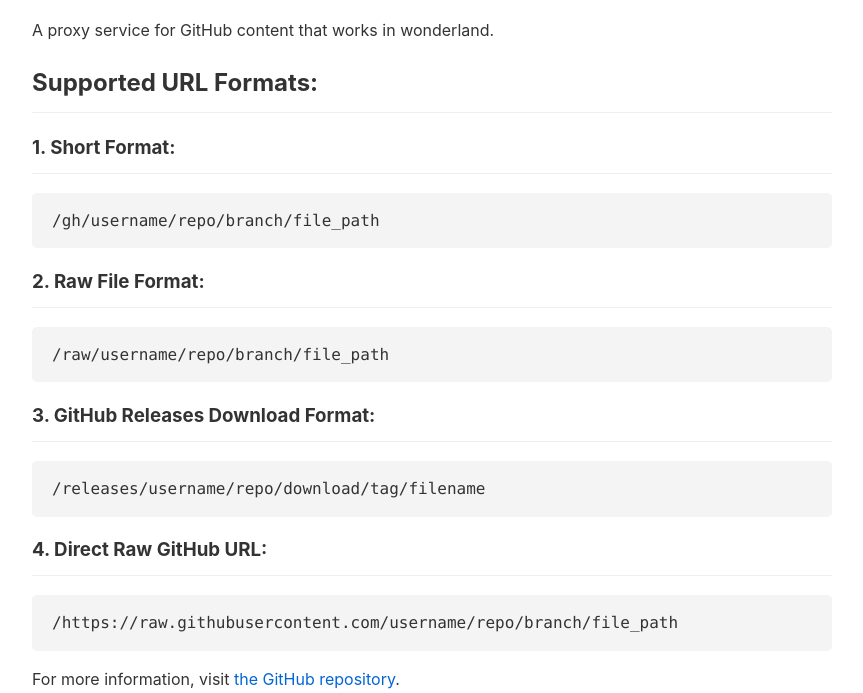
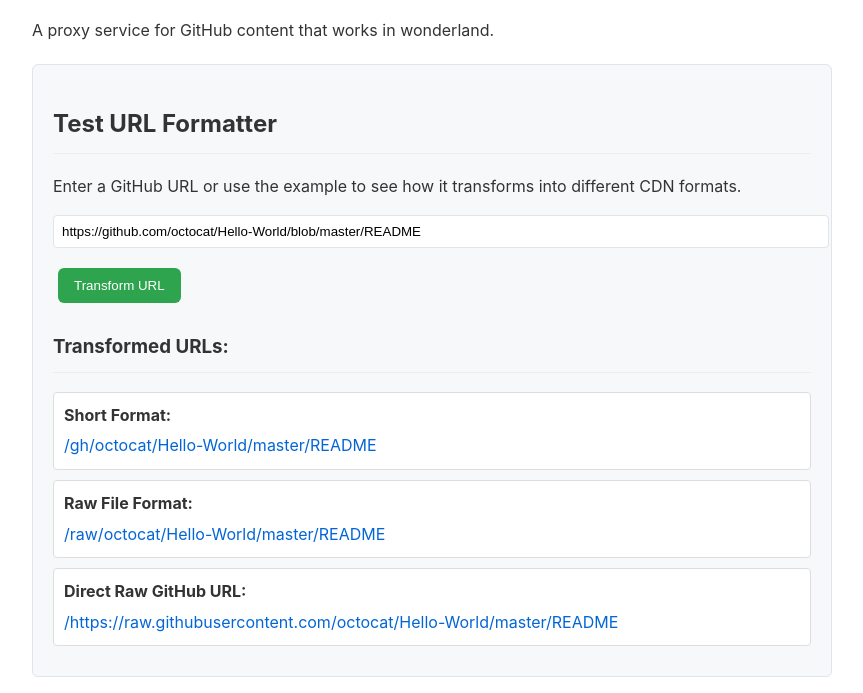
Before and after one commit to rayson-chan/github-cdn-pages, a website: page public/index.html in a window 1280 px wide. Shown: the part 107-800 px from the top of the page, without its empty margins (208-1071 px from the left). Drawn offline with Linux system fonts and the light colour scheme.

Commit message:
add test links to html

```diff
--- a/public/index.html
+++ b/public/index.html
@@ -44,6 +44,59 @@
         a:hover {
             text-decoration: underline;
         }
+
+        .button {
+            display: inline-block;
+            background-color: #2ea44f;
+            color: white;
+            padding: 10px 16px;
+            border-radius: 6px;
+            font-weight: 500;
+            text-align: center;
+            cursor: pointer;
+            margin: 10px 5px;
+            border: none;
+            transition: background-color 0.2s;
+        }
+
+        .button:hover {
+            background-color: #2c974b;
+            text-decoration: none;
+        }
+
+        .test-link-section {
+            background-color: #f6f8fa;
+            border: 1px solid #e1e4e8;
+            border-radius: 6px;
+            padding: 20px;
+            margin: 20px 0;
+        }
+
+        .results {
+            margin-top: 15px;
+            display: none;
+        }
+
+        .format-result {
+            margin-bottom: 10px;
+            padding: 10px;
+            background-color: #fff;
+            border: 1px solid #ddd;
+            border-radius: 4px;
+        }
+
+        .format-title {
+            font-weight: bold;
+            margin-bottom: 5px;
+        }
+
+        #githubUrlInput {
+            width: 100%;
+            padding: 8px;
+            margin-bottom: 10px;
+            border: 1px solid #e1e4e8;
+            border-radius: 4px;
+        }
     </style>
 </head>
 
@@ -51,22 +104,92 @@
     <h1>GitHub CDN Worker</h1>
     <p>A proxy service for GitHub content that works in wonderland.</p>
 
+    <div class="test-link-section">
+        <h2>Test URL Formatter</h2>
+        <p>Enter a GitHub URL or use the example to see how it transforms into different CDN formats.</p>
+
+        <input type="text" id="githubUrlInput" value="https://github.com/octocat/Hello-World/blob/master/README"
+            placeholder="Enter a GitHub URL (e.g., https://github.com/username/repo/blob/branch/path)">
+
+        <button class="button" onclick="transformUrl()">Transform URL</button>
+
+        <div id="results" class="results">
+            <h3>Transformed URLs:</h3>
+            <div class="format-result">
+                <div class="format-title">Short Format:</div>
+                <a id="shortFormat" href="#" target="_blank"></a>
+            </div>
+            <div class="format-result">
+                <div class="format-title">Raw File Format:</div>
+                <a id="rawFormat" href="#" target="_blank"></a>
+            </div>
+            <div class="format-result">
+                <div class="format-title">Direct Raw GitHub URL:</div>
+                <a id="directRawFormat" href="#" target="_blank"></a>
+            </div>
+        </div>
+    </div>
+
     <h2>Supported URL Formats:</h2>
-
     <h3>1. Short Format:</h3>
     <pre><code>/gh/username/repo/branch/file_path</code></pre>
-
     <h3>2. Raw File Format:</h3>
     <pre><code>/raw/username/repo/branch/file_path</code></pre>
-
     <h3>3. GitHub Releases Download Format:</h3>
     <pre><code>/releases/username/repo/download/tag/filename</code></pre>
-
     <h3>4. Direct Raw GitHub URL:</h3>
     <pre><code>/https://raw.githubusercontent.com/username/repo/branch/file_path</code></pre>
-
     <p>For more information, visit <a href="https://github.com/rayson-chan/github-cdn-worker">the GitHub repository</a>.
     </p>
+
+    <script>
+        function transformUrl() {
+            const githubUrl = document.getElementById('githubUrlInput').value.trim();
+            if (!githubUrl) return;
+
+            // Parse GitHub URL
+            let username, repo, branch, filePath;
+
+            try {
+                // Handle github.com URLs
+                if (githubUrl.includes('github.com')) {
+                    const regex = /https?:\/\/github\.com\/([^\/]+)\/([^\/]+)\/blob\/([^\/]+)\/(.+)/;
+                    const match = githubUrl.match(regex);
+
+                    if (match) {
+                        [, username, repo, branch, filePath] = match;
+                    } else {
+                        throw new Error('Invalid GitHub URL format');
+                    }
+                } else {
+                    throw new Error('URL must be a GitHub repository file URL');
+                }
+
+                // Generate different formats
+                const shortFormat = `/gh/${username}/${repo}/${branch}/${filePath}`;
+                const rawFormat = `/raw/${username}/${repo}/${branch}/${filePath}`;
+                const directRawFormat = `/https://raw.githubusercontent.com/${username}/${repo}/${branch}/${filePath}`;
+
+                // Display results
+                document.getElementById('shortFormat').textContent = shortFormat;
+                document.getElementById('shortFormat').href = shortFormat;
+
+                document.getElementById('rawFormat').textContent = rawFormat;
+                document.getElementById('rawFormat').href = rawFormat;
+
+                document.getElementById('directRawFormat').textContent = directRawFormat;
+                document.getElementById('directRawFormat').href = directRawFormat;
+
+                document.getElementById('results').style.display = 'block';
+
+            } catch (error) {
+                alert('Error: ' + error.message);
+            }
+        }
+
+        // Run transformation on page load with the default URL
+        document.addEventListener('DOMContentLoaded', transformUrl);
+    </script>
 </body>
 
 </html>
```
